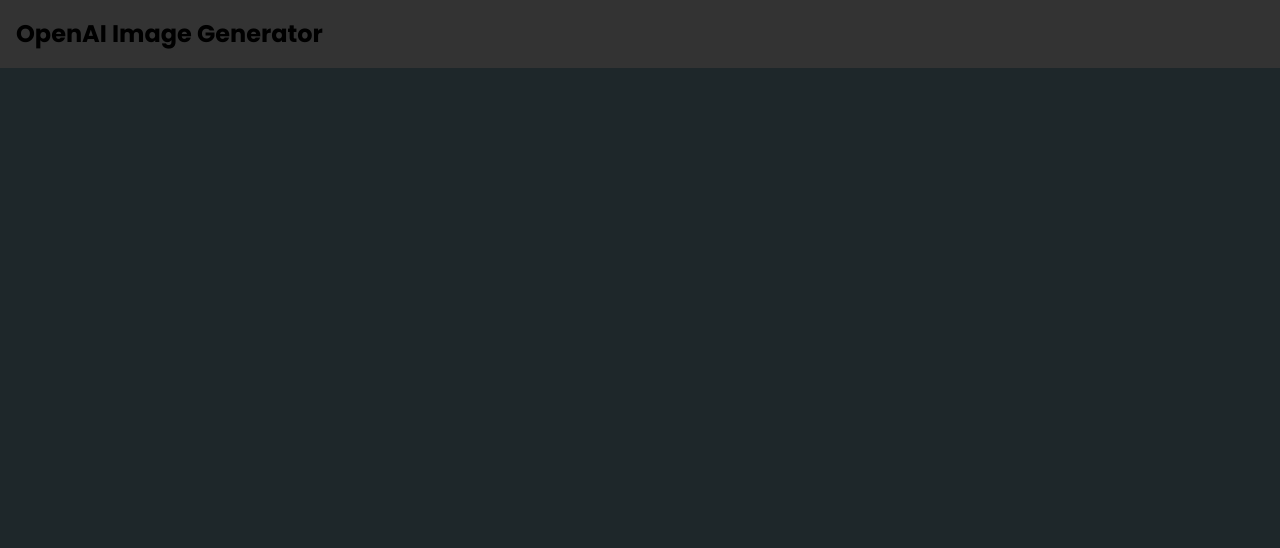
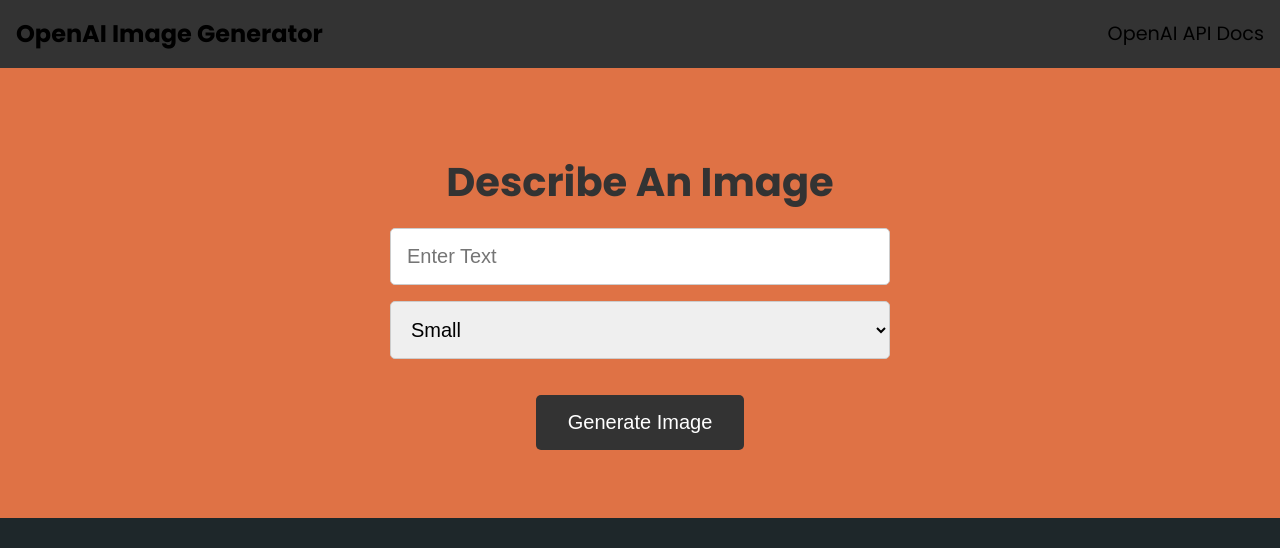
Before and after one commit to aam198/dalle-generator, a website: page public/index.html in a window 1280 px wide. Drawn offline with Linux system fonts and the light colour scheme.

Commit message:
static page build

```diff
--- a/public/index.html
+++ b/public/index.html
@@ -14,8 +14,45 @@
       <div class="logo">
         <h2>OpenAI Image Generator</h2>
       </div>
+      <div class="nav-links">
+        <ul>
+          <li>
+            <a href="https://beta.openai.com/docs" target="_blank">
+              OpenAI API Docs
+            </a>
+          </li>
+        </ul>
+      </div>
     </div>
   </header>
 
+  <main>
+    <section class="showcase">
+      <form id="image-form">
+        <h1>Describe An Image</h1>
+        <div class="form-control">
+          <input type="text" placeholder="Enter Text" id="prompt"/>
+        </div>
+        <!-- Size -->
+        <div class="form-control">
+          <select name="size" id="id">
+            <option value="small">Small</option>
+            <option value="medium">Medium</option>
+            <option value="large">Large</option>
+          </select>
+        </div>
+        <button type="submit" class="btn">Generate Image</button>
+      </form>
+    </section>
+
+    <section class="image">
+      <div class="image-container">
+        <h2 class="msg"></h2>
+        <img src="" alt="" id=""image />
+      </div>
+    </section>
+  </main>
+
+  <div class="spinner"></div>
 </body>
 </html>
```
